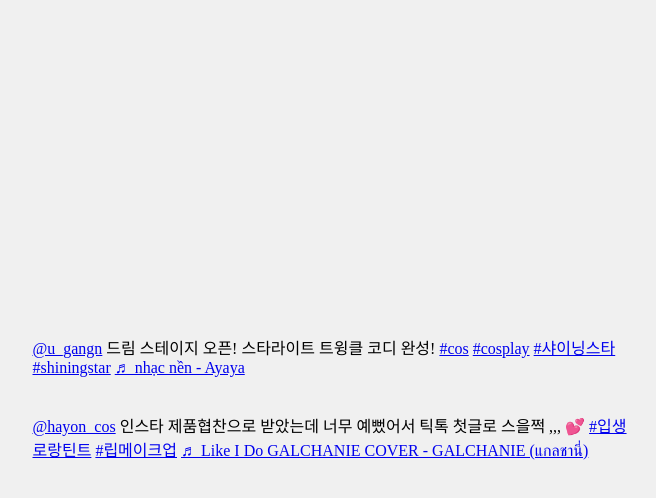
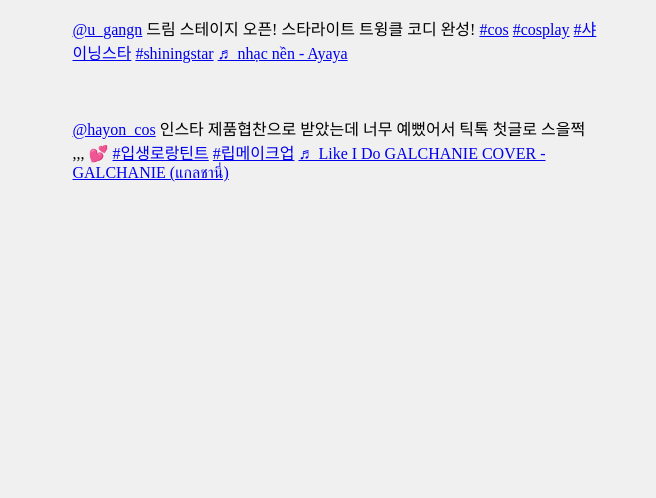
Before and after one commit to Seunghyun00Kim/tiktoktest, a plain HTML site: page index.html in a window 1280 px wide. Shown: the whole page, without its empty margins (305-961 px from the left). Drawn offline with Linux system fonts and the light colour scheme; a script that the page names is missing.

Commit message:
Update index.html

```diff
--- a/index.html
+++ b/index.html
@@ -10,13 +10,22 @@
       flex-direction: column;
       align-items: center;
       justify-content: center;
-      height: 100vh;
       background-color: #f0f0f0;
       margin: 0;
     }
-    .tiktok-embed {
+    .tiktok-container {
+      width: 100%;
       max-width: 605px;
-      min-width: 325px;
+      margin-bottom: 20px;
+      display: flex;
+      flex-direction: column;
+      align-items: center;
+    }
+    iframe {
+      border: 0;
+      width: 100%;
+      max-width: 605px;
+      height: 680px;
       margin-bottom: 20px;
     }
   </style>
@@ -24,6 +33,7 @@
 <body>
 
   <!-- 첫 번째 TikTok 동영상 -->
+  <div class="tiktok-container">
     <blockquote class="tiktok-embed" cite="https://www.tiktok.com/@u_gangn/video/7420775603898420498" data-video-id="7420775603898420498" style="max-width: 605px;min-width: 325px;">
       <section>
         <a target="_blank" title="@u_gangn" href="https://www.tiktok.com/@u_gangn?refer=embed">@u_gangn</a>
@@ -35,8 +45,10 @@
         <a target="_blank" title="♬ nhạc nền  - Ayaya" href="https://www.tiktok.com/music/nhạc-nền-Ayaya-7328968253136112385?refer=embed">♬ nhạc nền  - Ayaya</a>
       </section>
     </blockquote>
+  </div>
 
   <!-- 두 번째 TikTok 동영상 -->
+  <div class="tiktok-container">
     <blockquote class="tiktok-embed" cite="https://www.tiktok.com/@hayon_cos/video/7405289179082444040" data-video-id="7405289179082444040" style="max-width: 605px;min-width: 325px;">
       <section>
         <a target="_blank" title="@hayon_cos" href="https://www.tiktok.com/@hayon_cos?refer=embed">@hayon_cos</a>
@@ -46,6 +58,7 @@
         <a target="_blank" title="♬ Like I Do GALCHANIE COVER - GALCHANIE (แกลชานี่)" href="https://www.tiktok.com/music/Like-I-Do-GALCHANIE-COVER-7342156719034141442?refer=embed">♬ Like I Do GALCHANIE COVER - GALCHANIE (แกลชานี่)</a>
       </section>
     </blockquote>
+  </div>
 
   <!-- TikTok 임베드 스크립트 -->
   <script async src="https://www.tiktok.com/embed.js"></script>
```
Lines whose indentation alone changed are shown as unchanged.
